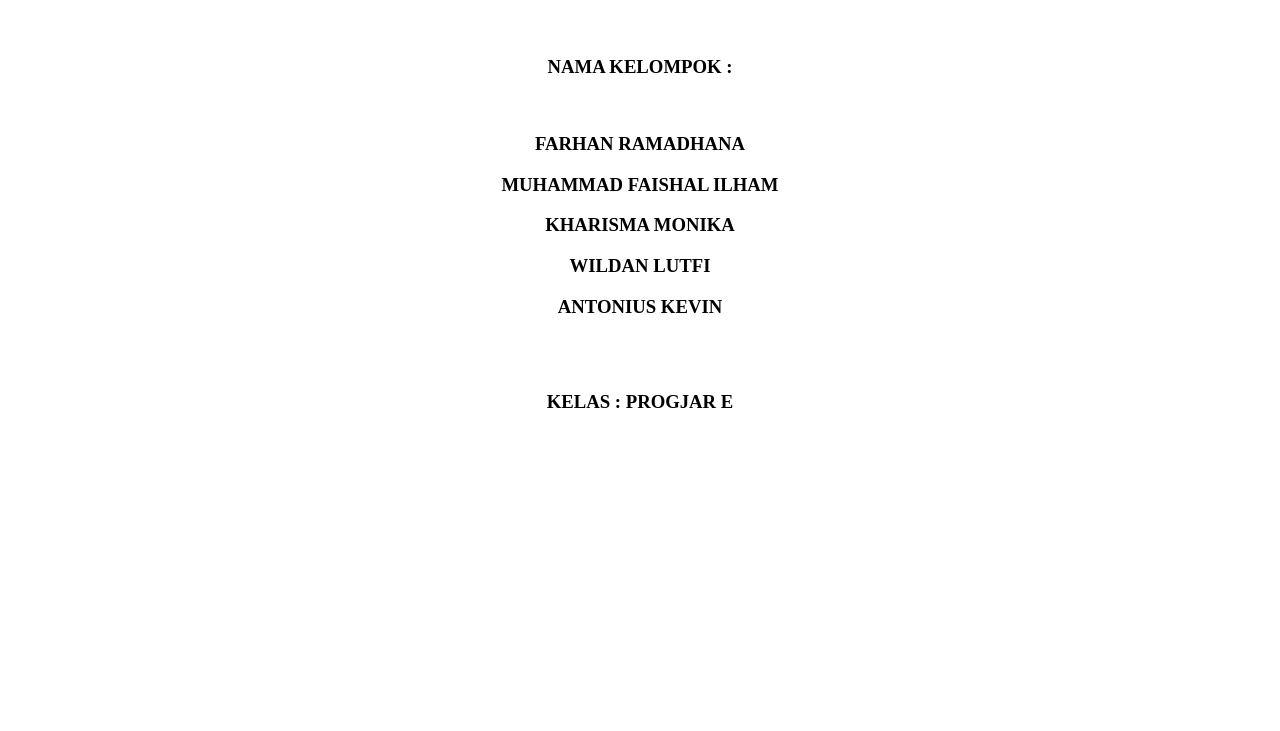
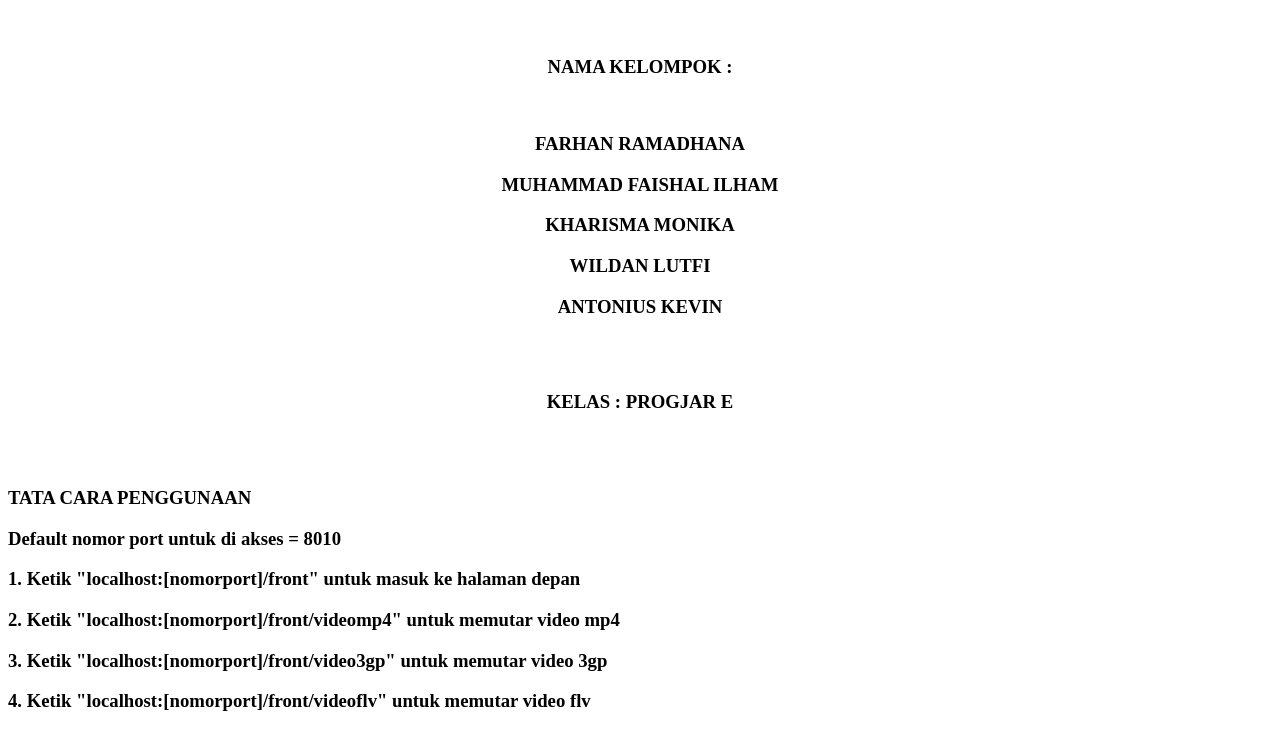
Before and after one commit to faishal15/Load-Balancer-Reverse-Proxy-Kelompok-4-Progjar-E-2016, a plain HTML site: page index.html in a window 1280 px wide. Shown: the part 79-810 px from the top of the page. Drawn offline with Linux system fonts and the light colour scheme.

Commit message:
Penambahan tata cara penggunaan

```diff
--- a/index.html
+++ b/index.html
@@ -20,9 +20,15 @@
 			<br>
 			<br>
 			<h3>KELAS : PROGJAR E</h3>
-		    </center>
+		    	</center>
 			<br>
 			<br>
+			<h3>TATA CARA PENGGUNAAN</h3>
+			<h3>Default nomor port untuk di akses = 8010
+			<h3>1. Ketik "localhost:[nomorport]/front" untuk masuk ke halaman depan</h3>
+			<h3>2. Ketik "localhost:[nomorport]/front/videomp4" untuk memutar video mp4</h3>
+			<h3>3. Ketik "localhost:[nomorport]/front/video3gp" untuk memutar video 3gp</h3>
+			<h3>4. Ketik "localhost:[nomorport]/front/videoflv" untuk memutar video flv</h3>
 		</div>
 	</div>
 </body>
```
